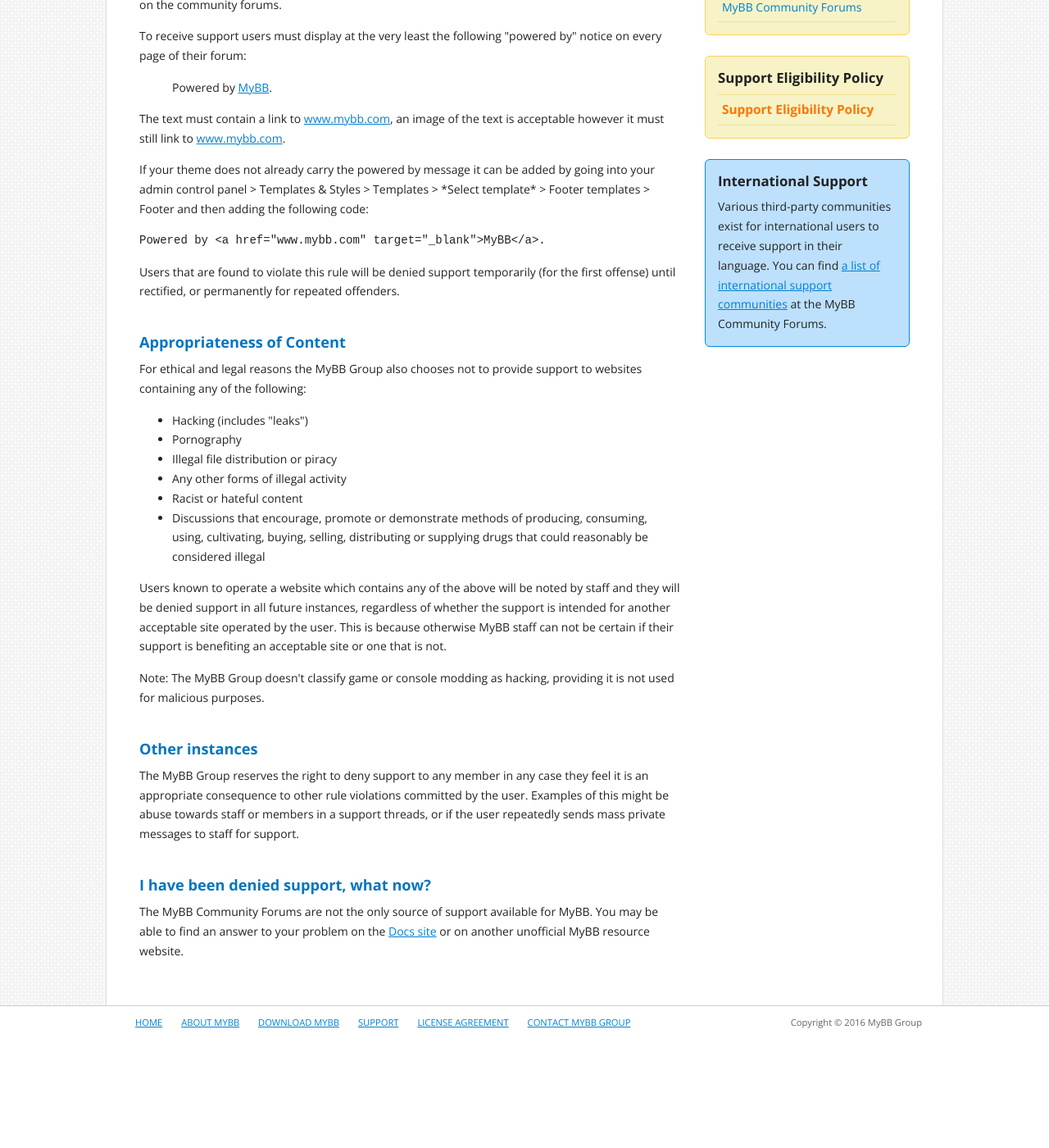
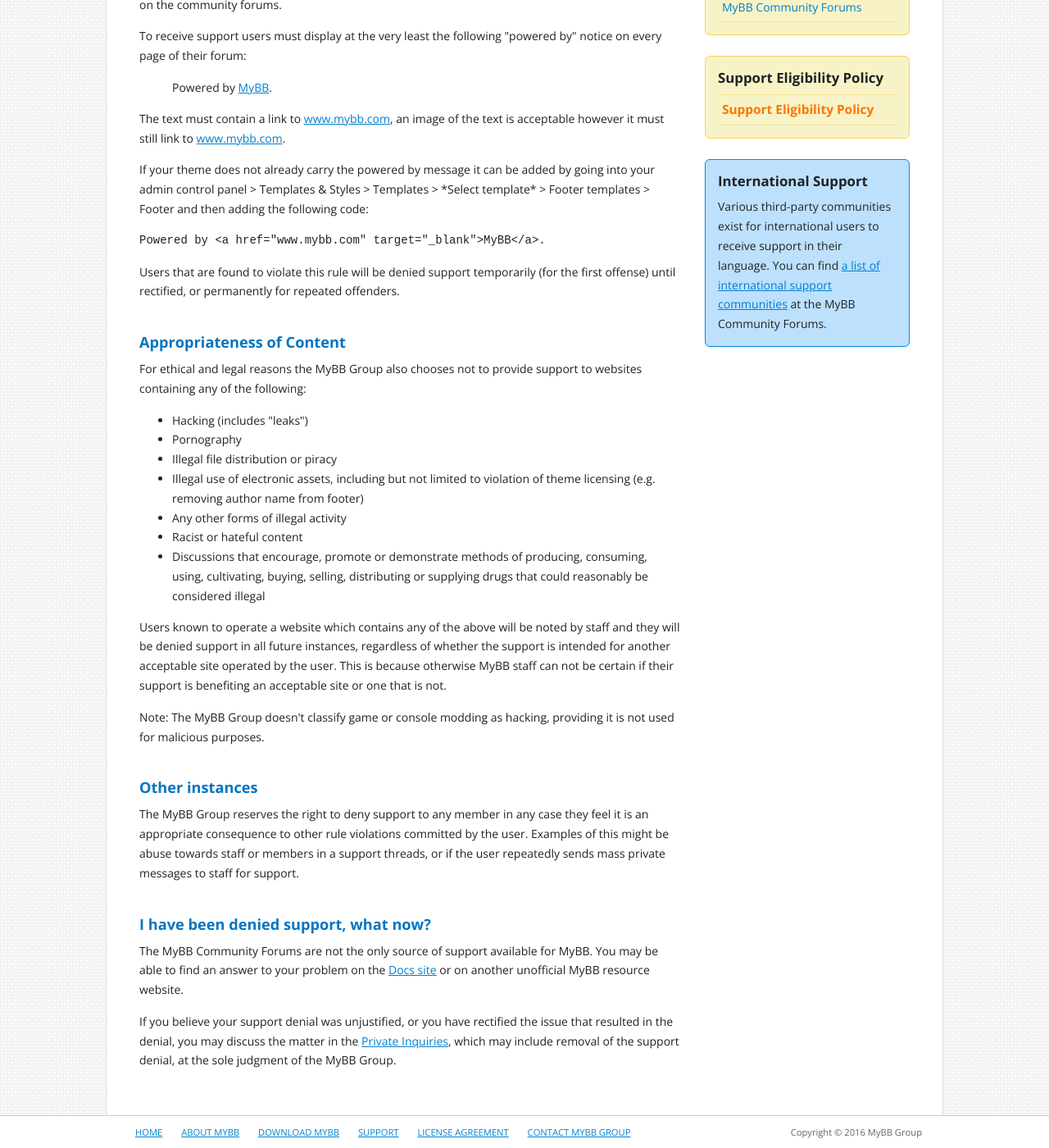
Before and after one commit to mybb/mybb.com, a Jekyll site: the page built from support/eligibility-policy.html, in a window 1280 px wide and 1400 px high, scrolled down 407 px. Shown: the whole window at 82% size. Built offline with Jekyll 4.4.1, drawn with Linux system fonts in a browser that asks for light colours; nearby versions of some CDN libraries; Markdown is read by kramdown in place of the engine named in the settings; before the commit the page ends 1673 px from its top, so only the background shows below that.

Commit message:
SEP updates for theme licensing/copyright + note on PI
Signed-off-by: Josh Harmon <me@joshharmon.me>

```diff
--- a/support/eligibility-policy.html
+++ b/support/eligibility-policy.html
@@ -66,6 +66,7 @@
 			<li>Hacking (includes "leaks")</li>
 			<li>Pornography</li>
 			<li>Illegal file distribution or piracy</li>
+			<li>Illegal use of electronic assets, including but not limited to violation of theme licensing (e.g. removing author name from footer)</li>
 			<li>Any other forms of illegal activity</li>
 			<li>Racist or hateful content</li>
 			<li>Discussions that encourage, promote or demonstrate methods of producing, consuming, using, cultivating, buying, selling, distributing or supplying drugs that could reasonably be considered illegal</li>
@@ -91,6 +92,10 @@
 			<h1>I have been denied support, what now?</h1>
 		</header>
 		<p>
-			The MyBB Community Forums are not the only source of support available for MyBB. You may be able to find an answer to your problem on the <a href="http://docs.mybb.com/">Docs site</a> or on another unofficial MyBB resource website.</p>
+			The MyBB Community Forums are not the only source of support available for MyBB. You may be able to find an answer to your problem on the <a href="http://docs.mybb.com/">Docs site</a> or on another unofficial MyBB resource website.
+		</p>
+		<p>
+			If you believe your support denial was unjustified, or you have rectified the issue that resulted in the denial, you may discuss the matter in the <a href="http://community.mybb.com/forum-135.html" title="Private Inquiries" target="_blank">Private Inquiries</a>, which may include removal of the support denial, at the sole judgment of the MyBB Group.
+		</p>
 	</section>
 </div>
```
